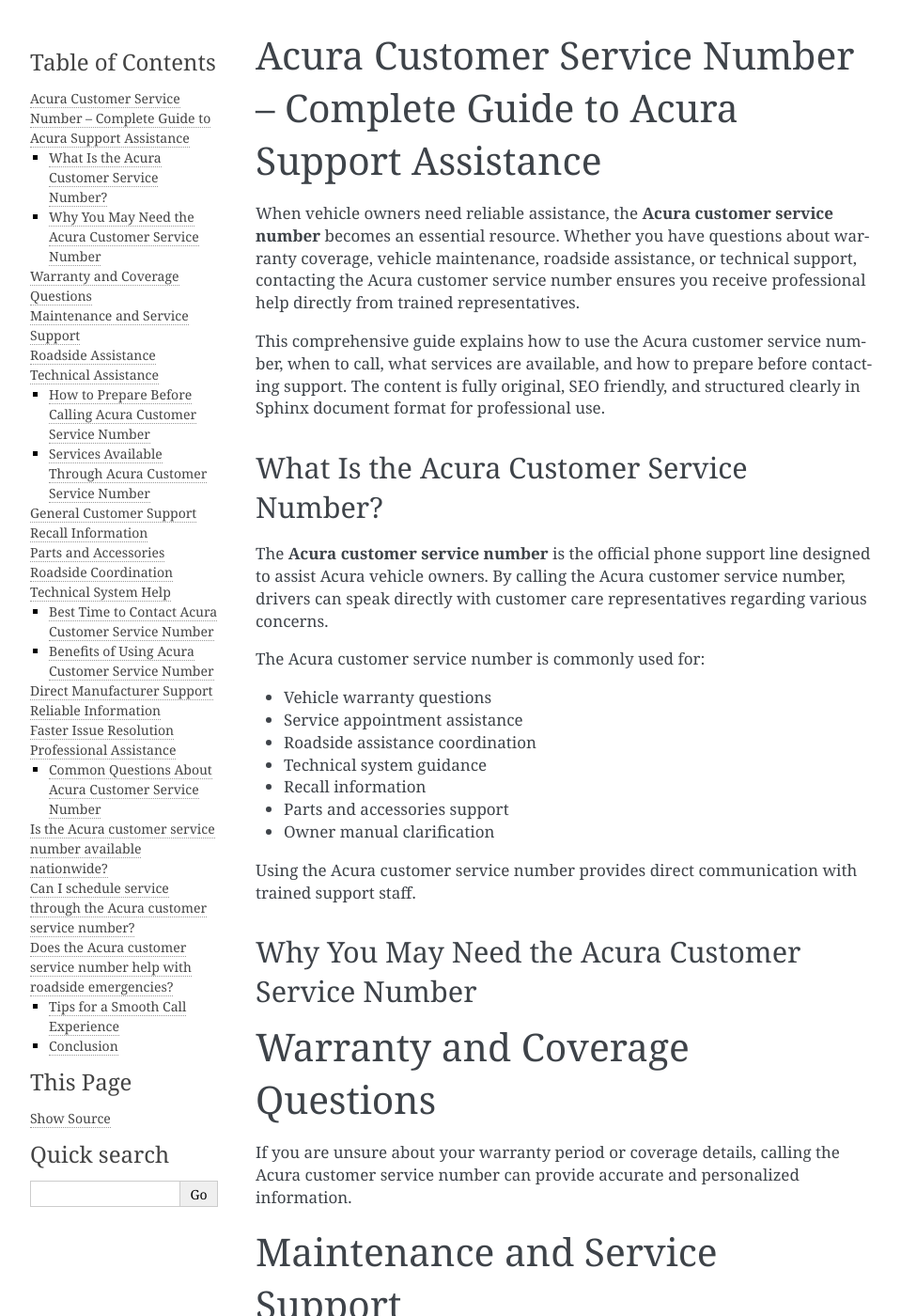
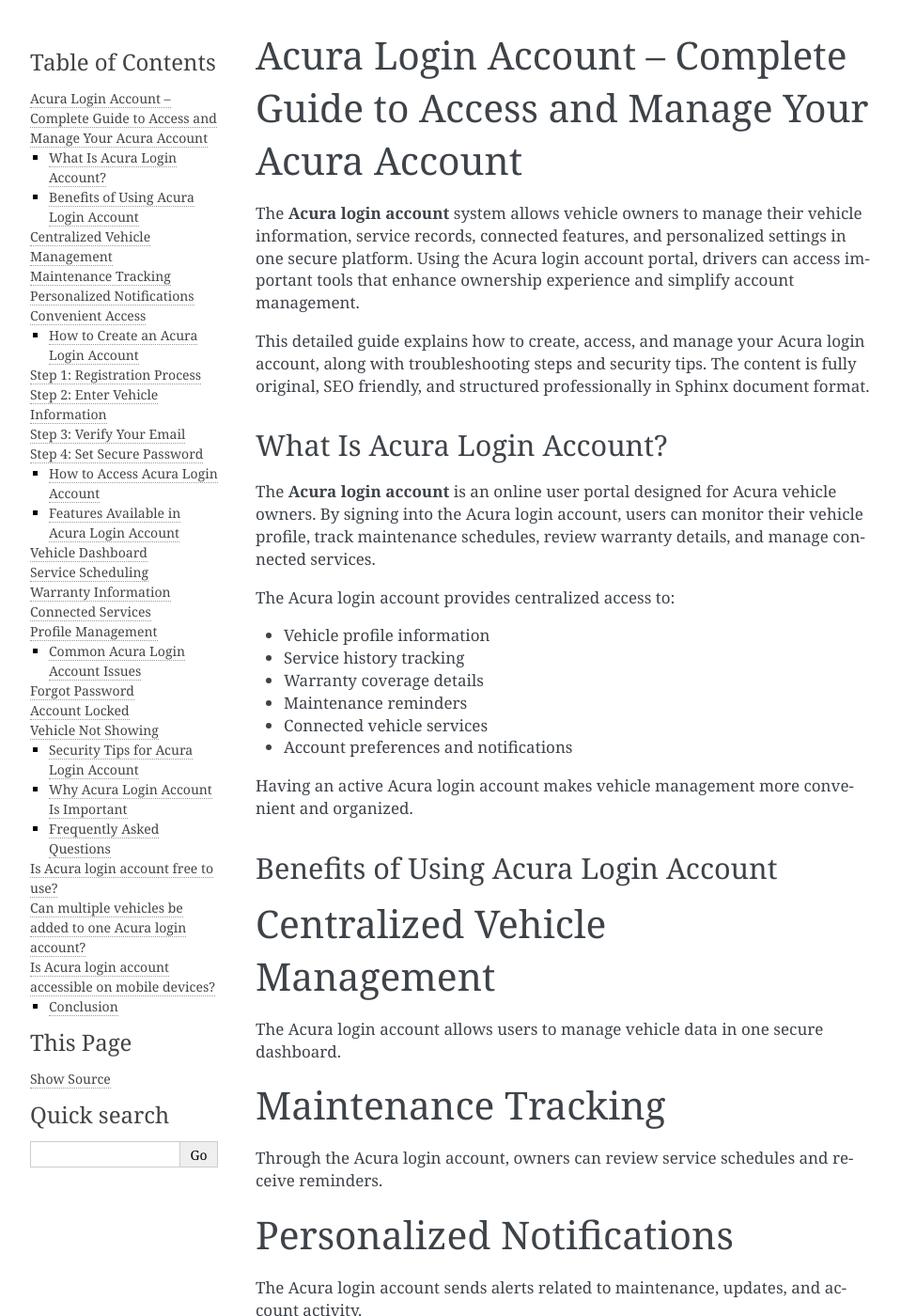
Before and after one commit to pdyiudhfi5/acura-login, a Sphinx documentation site: the page built from docs/index.rst, in a window 1280 px wide and 1400 px high. Shown: the whole window at 94% size, without its empty margins (148-1107 px from the left). Built offline with Sphinx 7.4.7, drawn with Linux system fonts in a browser that asks for light colours; some of the changed text lies outside the part shown.

Commit message:
Update index.rst

```diff
--- a/docs/index.rst
+++ b/docs/index.rst
@@ -1,156 +1,172 @@
-Acura Customer Service Number – Complete Guide to Acura Support Assistance
+Acura Login Account – Complete Guide to Access and Manage Your Acura Account
 -----------------------------------------------------------------------
 
 
-When vehicle owners need reliable assistance, the **Acura customer service number** becomes an essential resource. Whether you have questions about warranty coverage, vehicle maintenance, roadside assistance, or technical support, contacting the Acura customer service number ensures you receive professional help directly from trained representatives.
+The **Acura login account** system allows vehicle owners to manage their vehicle information, service records, connected features, and personalized settings in one secure platform. Using the Acura login account portal, drivers can access important tools that enhance ownership experience and simplify account management.
 
-This comprehensive guide explains how to use the Acura customer service number, when to call, what services are available, and how to prepare before contacting support. The content is fully original, SEO friendly, and structured clearly in Sphinx document format for professional use.
+This detailed guide explains how to create, access, and manage your Acura login account, along with troubleshooting steps and security tips. The content is fully original, SEO friendly, and structured professionally in Sphinx document format.
 
-What Is the Acura Customer Service Number?
+What Is Acura Login Account?
+============================
+
+The **Acura login account** is an online user portal designed for Acura vehicle owners. By signing into the Acura login account, users can monitor their vehicle profile, track maintenance schedules, review warranty details, and manage connected services.
+
+The Acura login account provides centralized access to:
+
+- Vehicle profile information
+- Service history tracking
+- Warranty coverage details
+- Maintenance reminders
+- Connected vehicle services
+- Account preferences and notifications
+
+Having an active Acura login account makes vehicle management more convenient and organized.
+
+Benefits of Using Acura Login Account
+======================================
+
+Centralized Vehicle Management
+-------------------------------
+
+The Acura login account allows users to manage vehicle data in one secure dashboard.
+
+Maintenance Tracking
+--------------------
+
+Through the Acura login account, owners can review service schedules and receive reminders.
+
+Personalized Notifications
+--------------------------
+
+The Acura login account sends alerts related to maintenance, updates, and account activity.
+
+Convenient Access
+-----------------
+
+With the Acura login account, users can access information anytime from a computer or mobile device.
+
+How to Create an Acura Login Account
+=====================================
+
+Step 1: Registration Process
+----------------------------
+
+To begin using the Acura login account, start by registering with your personal information, including your name, email address, and vehicle details.
+
+Step 2: Enter Vehicle Information
+----------------------------------
+
+During Acura login account registration, you may need to provide your Vehicle Identification Number to link your vehicle.
+
+Step 3: Verify Your Email
+-------------------------
+
+After registration, confirm your email address to activate the Acura login account.
+
+Step 4: Set Secure Password
+---------------------------
+
+Create a strong password to protect your Acura login account from unauthorized access.
+
+How to Access Acura Login Account
+==================================
+
+Accessing the Acura login account is simple and secure. Follow these steps:
+
+1. Open the official login page.
+2. Enter your registered email address.
+3. Type your secure password.
+4. Click sign in to access the Acura login account dashboard.
+
+Once signed in, you can view vehicle information and manage account settings.
+
+Features Available in Acura Login Account
 ==========================================
 
-The **Acura customer service number** is the official phone support line designed to assist Acura vehicle owners. By calling the Acura customer service number, drivers can speak directly with customer care representatives regarding various concerns.
+Vehicle Dashboard
+-----------------
 
-The Acura customer service number is commonly used for:
+The Acura login account dashboard displays key vehicle details and service information.
 
-- Vehicle warranty questions
-- Service appointment assistance
-- Roadside assistance coordination
-- Technical system guidance
-- Recall information
-- Parts and accessories support
-- Owner manual clarification
+Service Scheduling
+------------------
 
-Using the Acura customer service number provides direct communication with trained support staff.
+Users can use the Acura login account to check service reminders and plan maintenance.
 
-Why You May Need the Acura Customer Service Number
-===================================================
+Warranty Information
+--------------------
 
-Warranty and Coverage Questions
---------------------------------
+The Acura login account provides quick access to warranty coverage details.
 
-If you are unsure about your warranty period or coverage details, calling the Acura customer service number can provide accurate and personalized information.
+Connected Services
+------------------
 
-Maintenance and Service Support
---------------------------------
+For supported models, the Acura login account allows management of connected vehicle features.
 
-Vehicle owners often contact the Acura customer service number to confirm service intervals, maintenance schedules, and dealership coordination.
+Profile Management
+------------------
 
-Roadside Assistance
+Within the Acura login account, users can update contact information and notification preferences.
+
+Common Acura Login Account Issues
+==================================
+
+Forgot Password
+---------------
+
+If you forget your password, use the password recovery option to reset your Acura login account credentials.
+
+Account Locked
+--------------
+
+Multiple incorrect login attempts may temporarily lock the Acura login account. Wait for the specified time or reset your password.
+
+Vehicle Not Showing
 -------------------
 
-In emergency situations such as breakdowns or flat tires, the Acura customer service number connects drivers to roadside support services quickly.
+If your vehicle does not appear in your Acura login account, verify the Vehicle Identification Number and ensure proper registration.
 
-Technical Assistance
---------------------
+Security Tips for Acura Login Account
+======================================
 
-Modern Acura vehicles include advanced technology features. The Acura customer service number helps with navigation systems, infotainment setup, and connectivity concerns.
+To protect your Acura login account, follow these safety practices:
 
-How to Prepare Before Calling Acura Customer Service Number
-============================================================
+- Use a strong and unique password
+- Avoid sharing login credentials
+- Enable available security verification features
+- Log out after using shared devices
+- Monitor account activity regularly
 
-Before dialing the Acura customer service number, prepare the following information:
+Maintaining security ensures your Acura login account remains safe and secure.
 
-- Vehicle Identification Number (VIN)
-- Model and year of your Acura vehicle
-- Current mileage
-- Detailed description of your issue
-- Service history if relevant
+Why Acura Login Account Is Important
+=====================================
 
-Having this information ready makes your call to the Acura customer service number faster and more efficient.
+The Acura login account enhances convenience by centralizing vehicle information and ownership tools. Instead of tracking documents manually, users can rely on the Acura login account for digital access to essential details.
 
-Services Available Through Acura Customer Service Number
-=========================================================
+Regular use of the Acura login account helps owners stay informed about maintenance schedules, warranty status, and service updates. This proactive management improves overall ownership experience.
 
-General Customer Support
-------------------------
+Frequently Asked Questions
+==========================
 
-The Acura customer service number provides general assistance for ownership questions, policies, and product information.
+Is Acura login account free to use?
+------------------------------------
 
-Recall Information
-------------------
+Yes, creating and accessing an Acura login account is typically free for vehicle owners.
 
-If you suspect a recall on your vehicle, contacting the Acura customer service number allows you to confirm recall status and next steps.
-
-Parts and Accessories
----------------------
-
-The Acura customer service number also helps customers find approved parts and compatible accessories.
-
-Roadside Coordination
----------------------
-
-For roadside emergencies, the Acura customer service number connects you with the appropriate assistance network.
-
-Technical System Help
----------------------
-
-If you experience problems with onboard systems, the Acura customer service number can guide you through troubleshooting steps.
-
-Best Time to Contact Acura Customer Service Number
-==================================================
-
-To avoid long wait times, it is recommended to call the Acura customer service number during standard weekday business hours. Early morning or midweek calls often result in shorter hold times.
-
-If your issue is urgent, such as roadside assistance, the Acura customer service number is designed to prioritize emergency situations.
-
-Benefits of Using Acura Customer Service Number
-===============================================
-
-Direct Manufacturer Support
----------------------------
-
-Calling the Acura customer service number ensures you receive accurate information directly from the official support team.
-
-Reliable Information
---------------------
-
-The Acura customer service number provides verified guidance on warranties, recalls, and service policies.
-
-Faster Issue Resolution
------------------------
-
-Speaking with a representative through the Acura customer service number can resolve concerns more quickly than waiting for email responses.
-
-Professional Assistance
------------------------
-
-Every call to the Acura customer service number connects you with trained professionals who understand Acura vehicles.
-
-Common Questions About Acura Customer Service Number
-====================================================
-
-Is the Acura customer service number available nationwide?
+Can multiple vehicles be added to one Acura login account?
 -----------------------------------------------------------
 
-Yes, the Acura customer service number supports vehicle owners across the country.
+Yes, eligible vehicles can be linked to a single Acura login account.
 
-Can I schedule service through the Acura customer service number?
-------------------------------------------------------------------
+Is Acura login account accessible on mobile devices?
+-----------------------------------------------------
 
-Yes, representatives can guide you in scheduling service appointments at authorized locations.
-
-Does the Acura customer service number help with roadside emergencies?
------------------------------------------------------------------------
-
-Yes, roadside coordination is one of the key services offered through the Acura customer service number.
-
-Tips for a Smooth Call Experience
-==================================
-
-To ensure a productive conversation when calling the Acura customer service number:
-
-- Call from a quiet environment
-- Keep your VIN readily available
-- Clearly explain your concern
-- Take notes during the conversation
-- Ask for reference numbers if provided
-
-These steps help make your interaction with the Acura customer service number efficient and clear.
+Yes, the Acura login account can be accessed through supported browsers on mobile devices.
 
 Conclusion
 ==========
 
-The Acura customer service number is an essential support channel for Acura vehicle owners. Whether you need help with warranty details, technical issues, roadside assistance, or general inquiries, contacting the Acura customer service number provides reliable and professional guidance.
+The Acura login account is an essential tool for modern vehicle ownership. From tracking maintenance to managing connected services, the Acura login account simplifies vehicle management in a secure digital environment.
 
-Preparing ahead of time and understanding the services available can make your call smooth and productive. Always keep the Acura customer service number accessible so you can quickly receive assistance whenever needed.
+By creating and regularly accessing your Acura login account, you can stay informed, organized, and prepared for every aspect of vehicle ownership. Keep your credentials secure and make the most of your Acura login account for a smooth and efficient experience.
```
